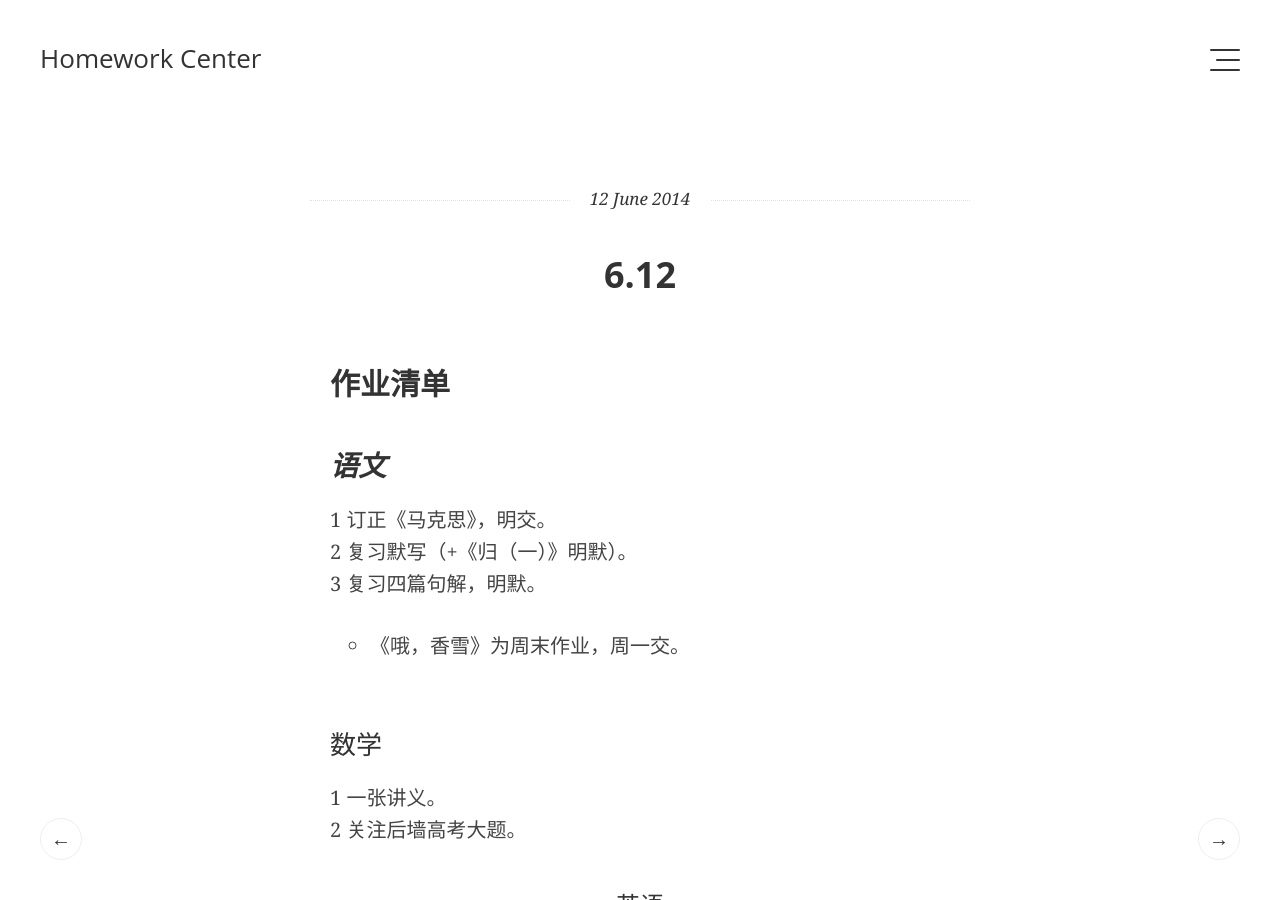
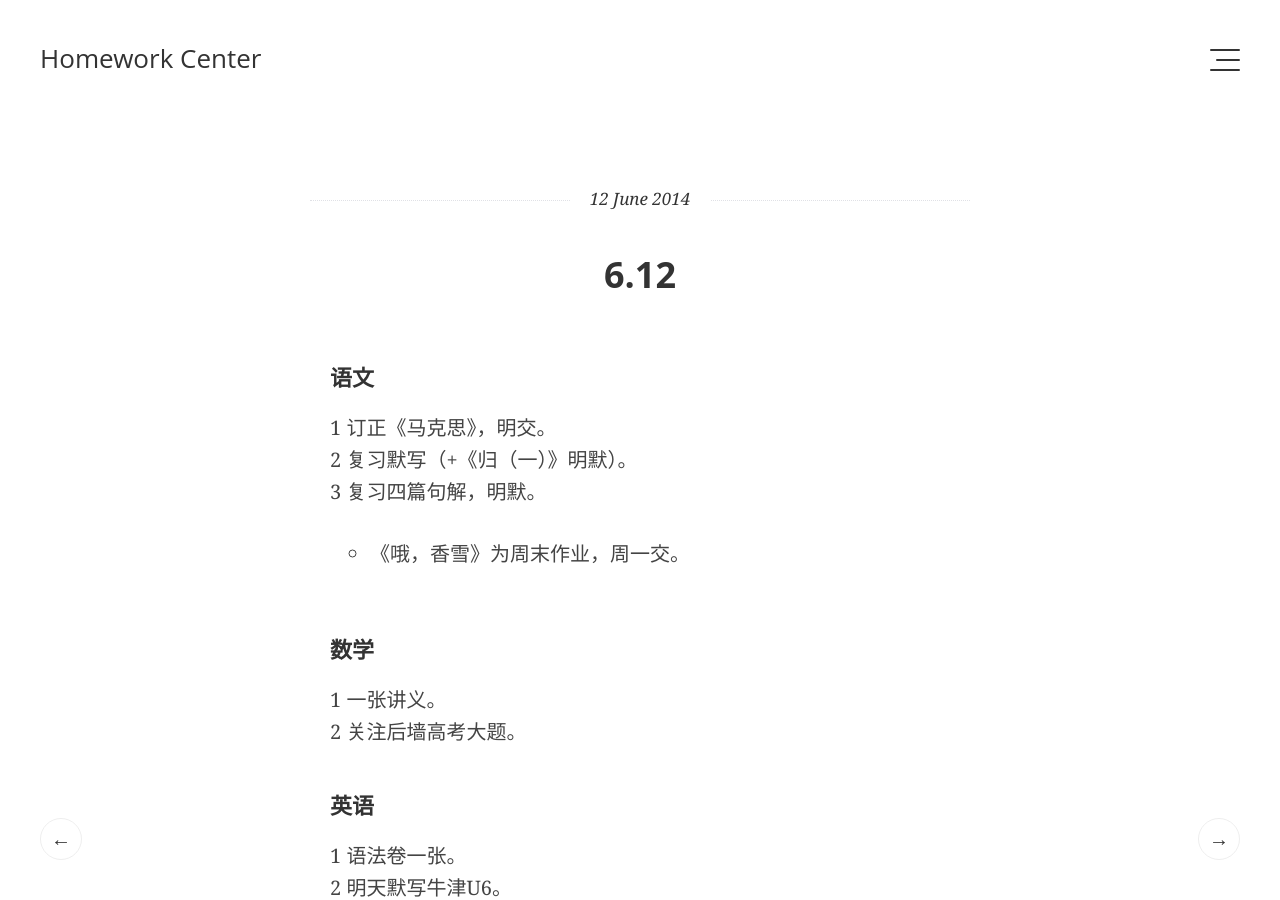
Before and after one commit to efz1602/efz1602.github.io, a Jekyll site: the page built from _posts/2014-06-12-list20140612.markdown, in a window 1280 px wide and 900 px high. Built offline with Jekyll 4.4.1, drawn with Linux system fonts in a browser that asks for light colours; some web fonts are replaced; Markdown is read by kramdown in place of the engine named in the settings.

```diff
--- a/_posts/2014-06-12-list20140612.markdown
+++ b/_posts/2014-06-12-list20140612.markdown
@@ -3,26 +3,24 @@ layout: post
 title:  "6.12"
 date:   2014-06-12
 ---
-#作业清单
 
-
-##语文
+##### 语文
 1 订正《马克思》，明交。
 2 复习默写（+《归（一）》明默）。
 3 复习四篇句解，明默。
 * 《哦，香雪》为周末作业，周一交。
 
-###数学
+##### 数学
 1 一张讲义。
 2 关注后墙高考大题。
 
-####英语
+##### 英语
 1 语法卷一张。
 2 明天默写牛津U6。
 3 昨天、今天两次默写都在65分以下的同学明天拿好本子去办公室听候处置。
 
-#####物理
+##### 物理
 1 明收随堂。
 
-######化学
+##### 化学
 1 《辅训》本章测试（P149-153）。
```
